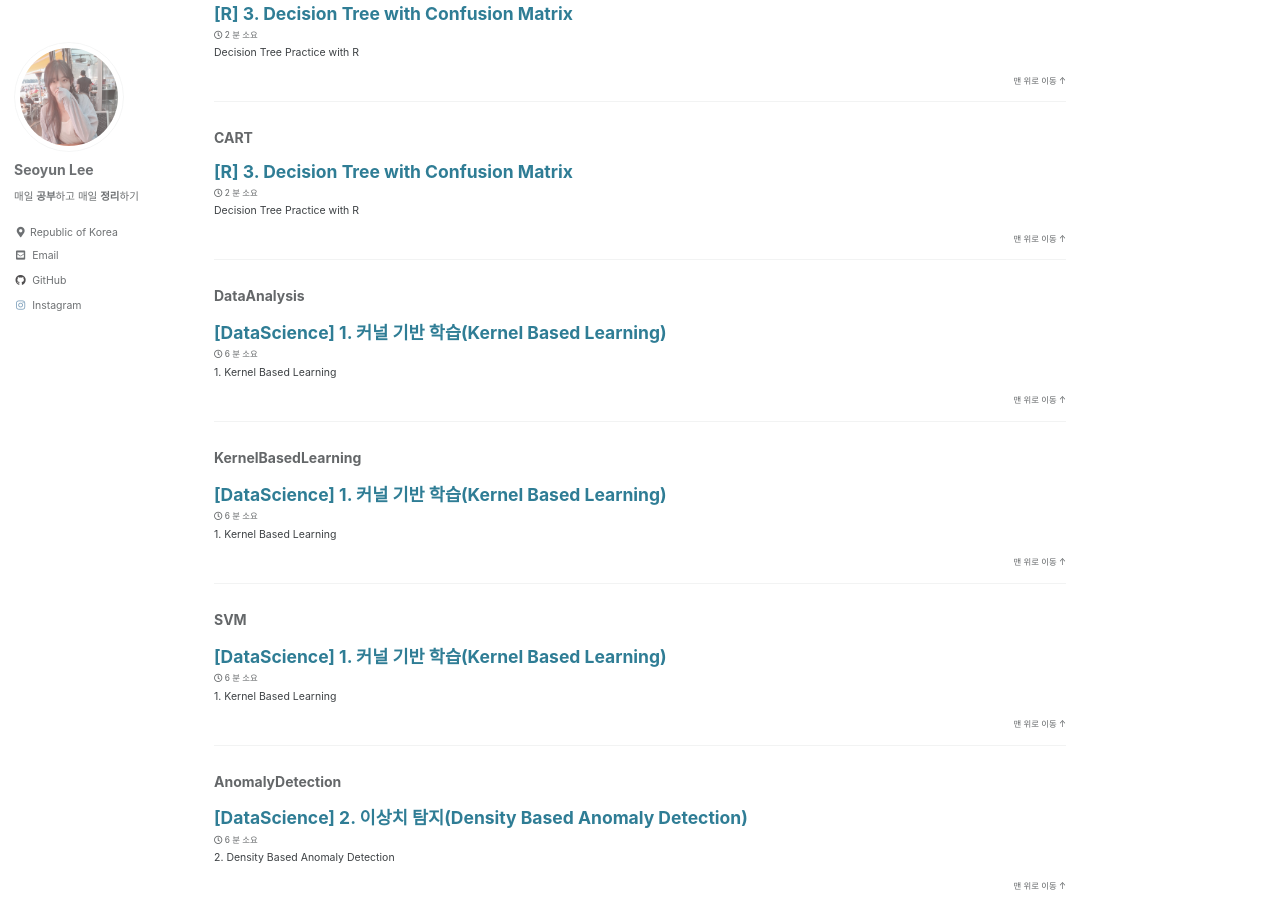
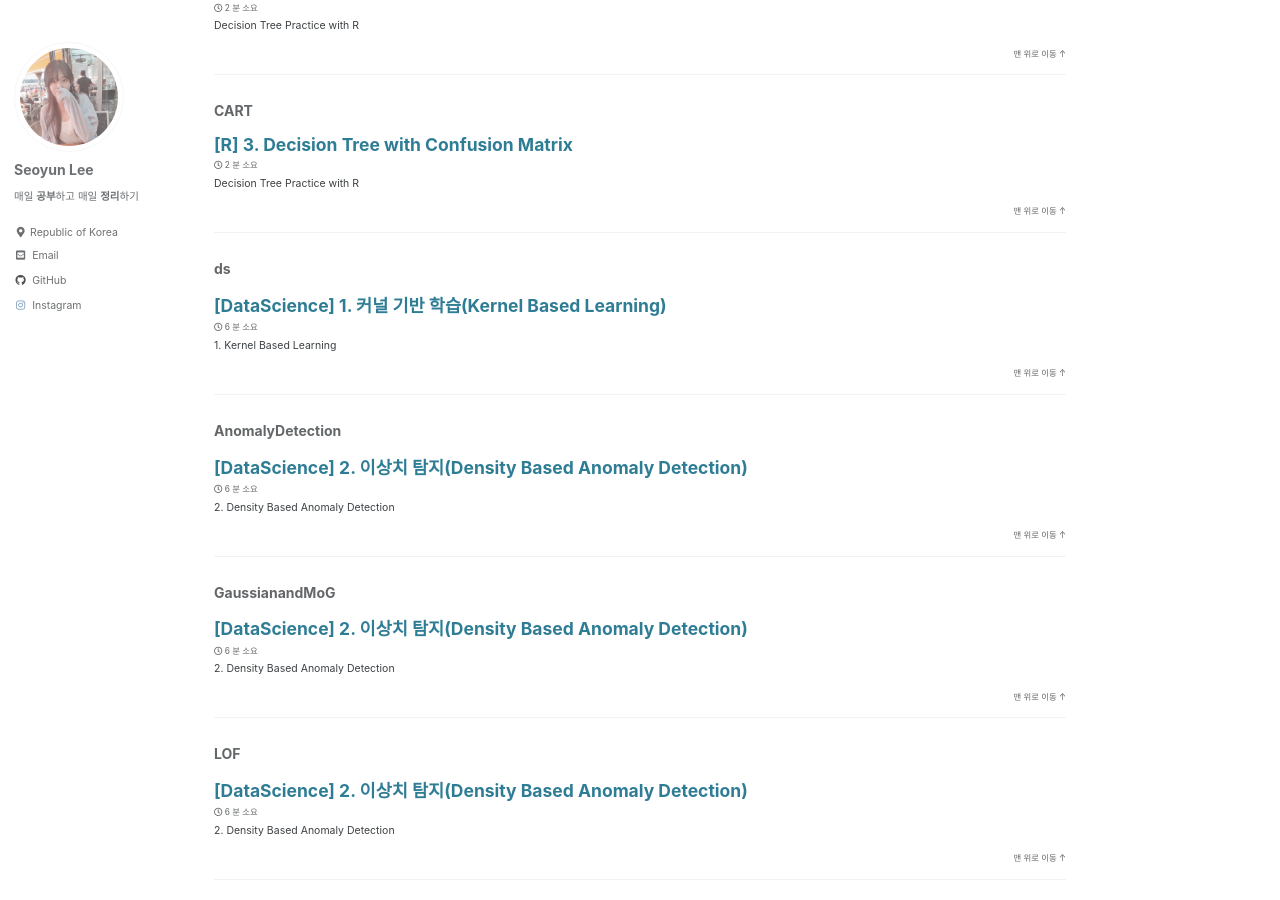
Before and after one commit to seoyun2/seoyun2.github.io, a Jekyll site: the page built from _pages/category-archive.md, in a window 1280 px wide and 900 px high, scrolled down 4086 px. Built offline with Jekyll 4.4.1, drawn with Linux system fonts in a browser that asks for light colours; cached includes are drawn as plain includes; some of the changed text lies outside the part shown.

Commit message:
Update 2023-02-15-kernel-based-learning1.md

```diff
--- a/_posts/Data_Science/2023-02-15-kernel-based-learning1.md
+++ b/_posts/Data_Science/2023-02-15-kernel-based-learning1.md
@@ -1,9 +1,7 @@
 ---
 title: "[DataScience] 1. 커널 기반 학습(Kernel Based Learning)"
 categories:
-  - DataAnalysis
-  - KernelBasedLearning
-  - SVM
+  - ds
 tags:
   - Data Analysis
   - Kernel Based Learning
```
